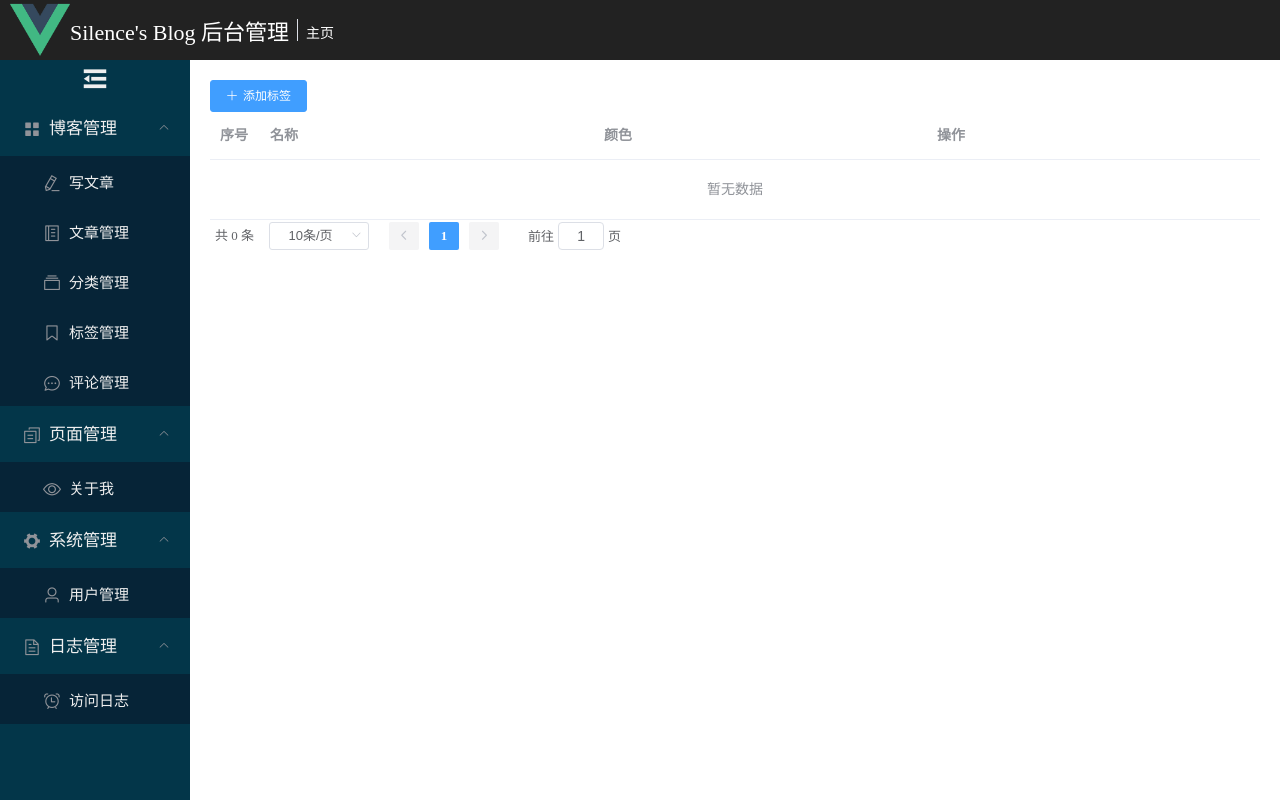
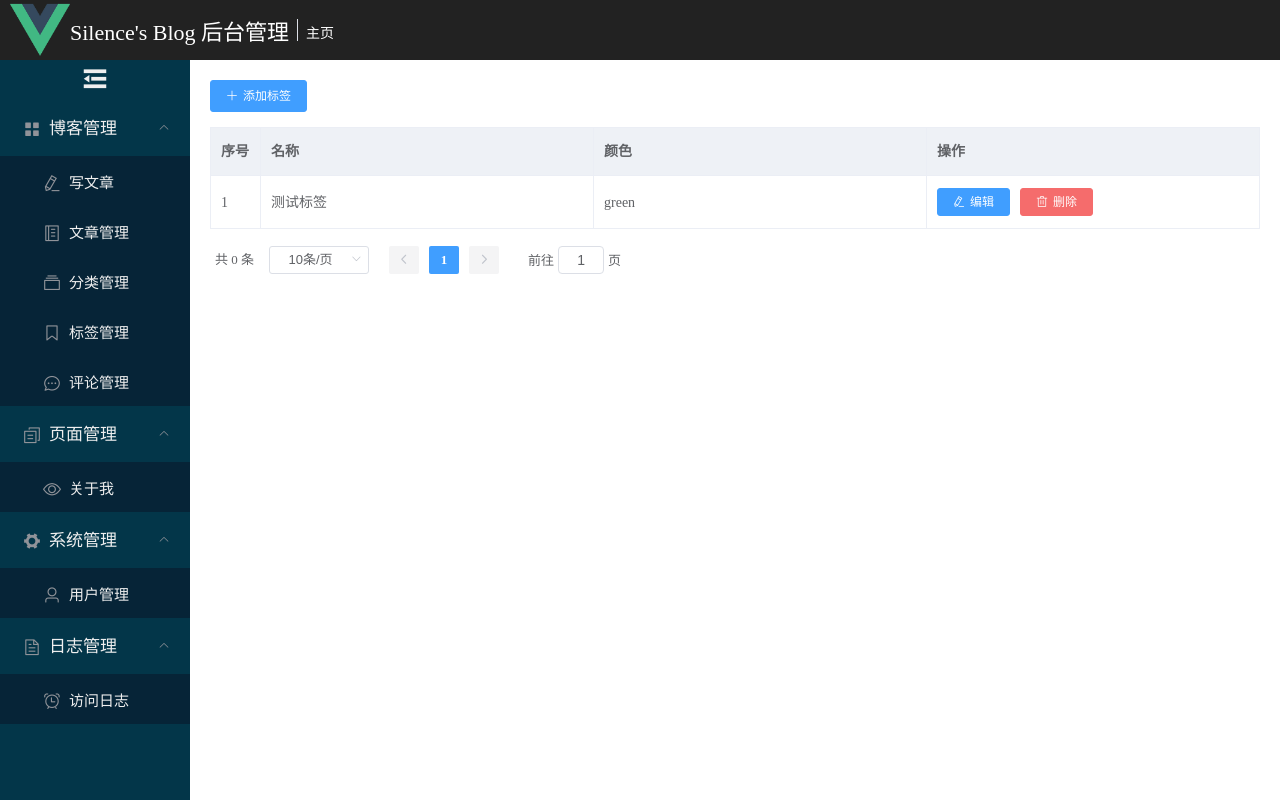
Before and after one commit to Silence-1874/Silence-Blog, a Vue app in the folder front/: page /admin/tag in a window 1280 px wide. Built offline with nearby package versions, Linux system fonts and the light colour scheme.

Commit message:
Admin tagList view

```diff
--- a/front/src/admin/TagList.vue
+++ b/front/src/admin/TagList.vue
@@ -7,7 +7,11 @@
             </el-col>
         </el-row>
 
-        <el-table :data="tagList">
+        <el-table :data="tagList"
+                  :header-cell-style="{background:'#eef1f6',color:'#606266'}"
+                  stripe="true"
+                  border="true"
+                  style="margin-bottom: 15px; margin-top: 15px">
             <el-table-column label="序号" type="index" width="50"></el-table-column>
             <el-table-column label="名称" prop="name"></el-table-column>
             <el-table-column label="颜色">
@@ -91,7 +95,13 @@
                     pageNum: 1,
                     pageSize: 10
                 },
-                tagList: [],
+                tagList: [
+                    {
+                        id: 1,
+                        name: '测试标签',
+                        color: 'green',
+                    }
+                ],
                 total: 0,
                 addDialogVisible: false,
                 editDialogVisible: false,
```
